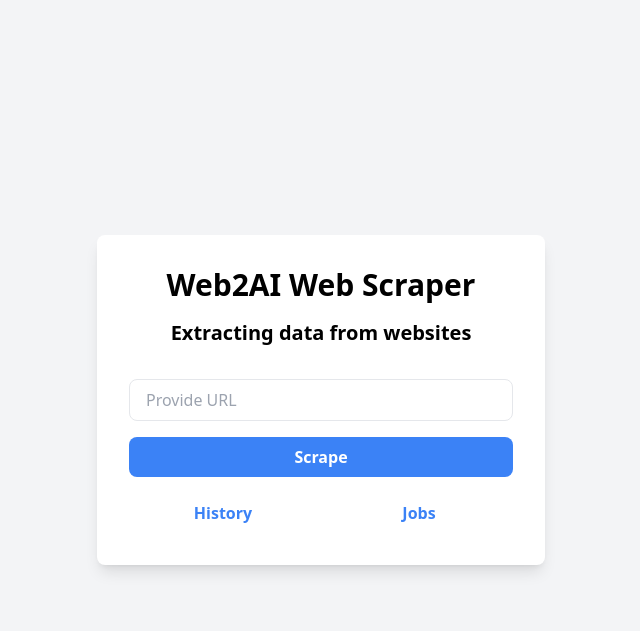
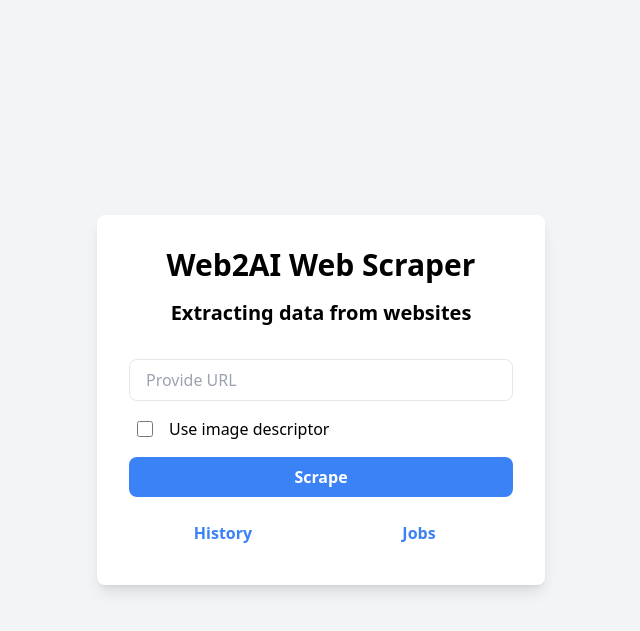
Before and after one commit to Web2AI/WebScraper-W2A, a Flask app: page / in a window 1280 px wide. Shown: the top 631 px of the page, without its empty margins (319-959 px from the left). Run offline with Flask 3, Linux system fonts and the light colour scheme; some libraries are stand-ins or nearby versions.

Commit message:
Add  function

```diff
--- a/src/routes.py
+++ b/src/routes.py
@@ -36,14 +36,14 @@ def history():
 @main.route("/scrape", methods=["POST"])
 def scrape():
     primary_url = request.json.get("primary_url")
-
+    use_image_descriptor = request.json.get("use_image_descriptor")
     if not primary_url:
         return jsonify({"error": "URL is required"}), 400
 
     try:
         request_id = id(request)
 
-        scrapy_runner.scrape(primary_url, request_id)
+        scrapy_runner.scrape(primary_url, use_image_descriptor, request_id)
 
         error = scrapy_runner.errors.get(request_id)
         if error:
--- a/src/scraper/scrapy_runner.py
+++ b/src/scraper/scrapy_runner.py
@@ -51,7 +51,7 @@ class ScrapyRunner:
         self.errors[request_id] = str(failure)
 
     @crochet.wait_for(timeout=TIMEOUT)
-    def scrape(self, primary_url, request_id):
+    def scrape(self, primary_url, use_image_descriptor, request_id):
         # Initialize result storage for this request
         self.results[request_id] = []
         self.errors[request_id] = None
@@ -61,6 +61,7 @@ class ScrapyRunner:
             PcssSpider,
             primary_url=primary_url,
             request_id=request_id,
+            use_image_descriptor=use_image_descriptor,
         )
         deferred.addErrback(self._handle_error, request_id)
 
--- a/src/static/js/index.js
+++ b/src/static/js/index.js
@@ -1,6 +1,7 @@
 function scraperApp() {
   return {
     primaryUrl: "", // bind primary URL input
+    useImageDescriptor: false, // bind image descriptor checkbox
     loading: false, // loading state
     resultMessage: "", // feedback message to user
     resultClass: "", // CSS class for feedback
@@ -18,6 +19,7 @@ function scraperApp() {
           },
           body: JSON.stringify({
             primary_url: this.primaryUrl,
+            use_image_descriptor: this.useImageDescriptor,
           }),
         });
 
--- a/src/templates/index.html
+++ b/src/templates/index.html
@@ -19,6 +19,18 @@ content %}
       placeholder="Provide URL"
       x-model="primaryUrl"
     />
+    <!--checkbox use image descriptor -->
+    <div class="flex items-center space-x-2">
+      <input
+        type="checkbox"
+        name="useImageDescriptor"
+        id="useImageDescriptor"
+        class="h-4 mx-2 w-4 text-blue-500"
+        x-model="useImageDescriptor"
+      />
+      <label for="useImageDescriptor">Use image descriptor</label>
+    </div>
+
     <button
       type="submit"
       id="submitbutton"
```
Also changed, not shown: src/scraper/pipelines/save_to_pdf_pipeline.py (+12 -4 lines).
